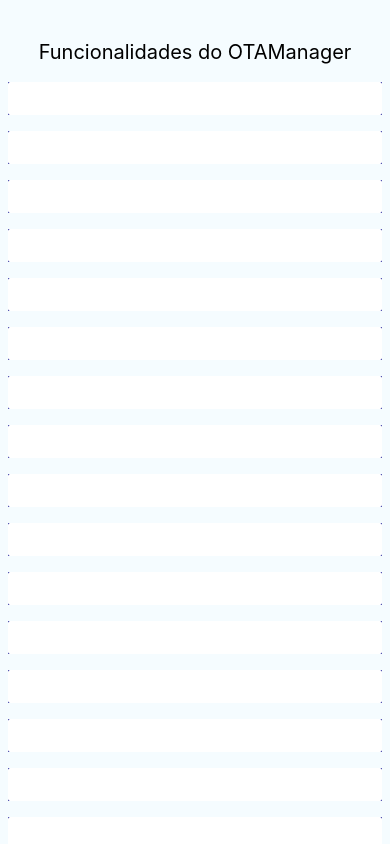
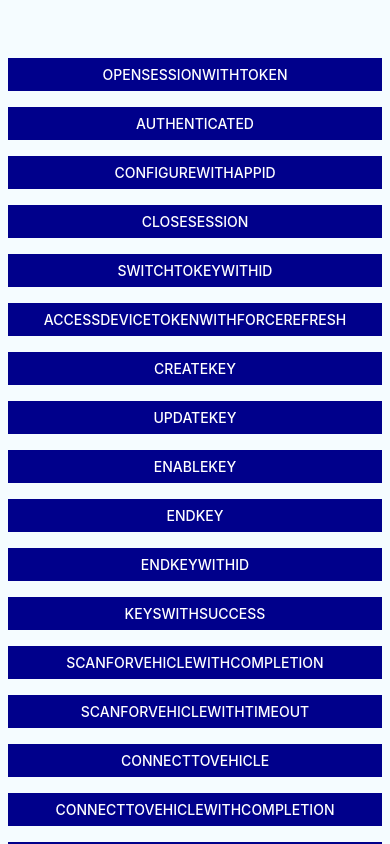
Before and after one commit to Rendellhb/bridges_react_native, a React Native app: screen / in a window 390 px wide. Built offline with nearby package versions, Linux system fonts and the light colour scheme.

Commit message:
Finalizando as bridges no Android

```diff
--- a/App.js
+++ b/App.js
@@ -20,7 +20,7 @@
 export default class App extends Component {
   constructor(props) {
     super(props);
-    // this.state = { something: '' };
+    this.state = { something: '' };
 
     this.lastVehicleSynthesisObj = {
       lastCaptureDate: '01-01-2001',
@@ -124,16 +124,16 @@
     The easiest way to start creating a bridge, send a string get it back and print
     I left this one just for an example so you guys can use as a guide
   */
-  // async printAwesometext() {
-  //   try {
-  //     const something1 = await NativeModules.OTABridge.printSomething('something');
-  //     this.setState(() => ({
-  //       something: something1
-  //     }));
-  //   } catch (e) {
-  //     console.log(`Erro do OTA ${e}`);
-  //   }
-  // }
+  async printAwesometext() {
+    try {
+      const something1 = await NativeModules.OTABridge.printSomething('Funcionalidades do OTAManager');
+      this.setState(() => ({
+        something: something1
+      }));
+    } catch (e) {
+      console.log(`Erro do OTA ${e}`);
+    }
+  }
 
   async openSessionWithToken() {
     try {
@@ -524,301 +524,301 @@
   }
 
   render() {
-    // this.printAwesometext();
+    this.printAwesometext();
     return (
       <ScrollView>
         <View style={styles.container}>
-          <Text style={styles.title}>Funcionalidades do OTAManager</Text>
+          <Text style={styles.title}>{this.state.something}</Text>
           <View style={styles.buttonbg}>
             <Button
-              color="white"
+              color="lightBlue"
               title="openSessionWithToken"
               onPress={this.openSessionWithToken}
             />
           </View>
           <View style={styles.buttonbg}>
             <Button
-              color="white"
+              color="lightBlue"
               title="authenticated"
               onPress={this.authenticated}
             />
           </View>
           <View style={styles.buttonbg}>
             <Button
-              color="white"
+              color="lightBlue"
               title="configureWithAppId"
               onPress={this.configureWithAppId}
             />
           </View>
           <View style={styles.buttonbg}>
             <Button
-              color="white"
+              color="lightBlue"
               title="closeSession"
               onPress={this.closeSession}
             />
           </View>
           <View style={styles.buttonbg}>
             <Button
-              color="white"
+              color="lightBlue"
               title="switchToKeyWithID"
               onPress={this.switchToKeyWithID}
             />
           </View>
           <View style={styles.buttonbg}>
             <Button
-              color="white"
+              color="lightBlue"
               title="accessDeviceTokenWithForceRefresh"
               onPress={this.accessDeviceTokenWithForceRefresh}
             />
           </View>
           <View style={styles.buttonbg}>
             <Button
-              color="white"
+              color="lightBlue"
               title="createKey"
               onPress={this.createKey}
             />
           </View>
           <View style={styles.buttonbg}>
             <Button
-              color="white"
+              color="lightBlue"
               title="updateKey"
               onPress={this.updateKey}
             />
           </View>
           <View style={styles.buttonbg}>
             <Button
-              color="white"
+              color="lightBlue"
               title="enableKey"
               onPress={this.enableKey}
             />
           </View>
           <View style={styles.buttonbg}>
             <Button
-              color="white"
+              color="lightBlue"
               title="endKey"
               onPress={this.endKey}
             />
           </View>
           <View style={styles.buttonbg}>
             <Button
-              color="white"
+              color="lightBlue"
               title="endKeyWithId"
               onPress={this.endKeyWithId}
             />
           </View>
           <View style={styles.buttonbg}>
             <Button
-              color="white"
+              color="lightBlue"
               title="keysWithSuccess"
               onPress={this.keysWithSuccess}
             />
           </View>
           <View style={styles.buttonbg}>
             <Button
-              color="white"
+              color="lightBlue"
               title="scanForVehicleWithCompletion"
               onPress={this.scanForVehicleWithCompletion}
             />
           </View>
           <View style={styles.buttonbg}>
             <Button
-              color="white"
+              color="lightBlue"
               title="scanForVehicleWithTimeout"
               onPress={this.scanForVehicleWithTimeout}
             />
           </View>
           <View style={styles.buttonbg}>
             <Button
-              color="white"
+              color="lightBlue"
               title="connectToVehicle"
               onPress={this.connectToVehicle}
             />
           </View>
           <View style={styles.buttonbg}>
             <Button
-              color="white"
+              color="lightBlue"
               title="connectToVehicleWithCompletion"
               onPress={this.connectToVehicleWithCompletion}
             />
           </View>
           <View style={styles.buttonbg}>
             <Button
-              color="white"
+              color="lightBlue"
               title="connectToVehicleWithTimeout"
               onPress={this.connectToVehicleWithTimeout}
             />
           </View>
           <View style={styles.buttonbg}>
             <Button
-              color="white"
+              color="lightBlue"
               title="connectedToVehicle"
               onPress={this.connectedToVehicle}
             />
           </View>
           <View style={styles.buttonbg}>
             <Button
-              color="white"
+              color="lightBlue"
               title="currentConnectionStatus"
               onPress={this.currentConnectionStatus}
             />
           </View>
           <View style={styles.buttonbg}>
             <Button
-              color="white"
+              color="lightBlue"
               title="currentConnectionStatus"
               onPress={this.currentConnectionStatus}
             />
           </View>
           <View style={styles.buttonbg}>
             <Button
-              color="white"
+              color="lightBlue"
               title="disconnectFromVehicle"
               onPress={this.disconnectFromVehicle}
             />
           </View>
           <View style={styles.buttonbg}>
             <Button
-              color="white"
+              color="lightBlue"
               title="unlockDoorsWithRequestVehicleData"
               onPress={this.unlockDoorsWithRequestVehicleData}
             />
           </View>
           <View style={styles.buttonbg}>
             <Button
-              color="white"
+              color="lightBlue"
               title="lockDoorsWithRequestVehicleData"
               onPress={this.lockDoorsWithRequestVehicleData}
             />
           </View>
           <View style={styles.buttonbg}>
             <Button
-              color="white"
+              color="lightBlue"
               title="vehicleDataWithSuccess"
               onPress={this.vehicleDataWithSuccess}
             />
           </View>
           <View style={styles.buttonbg}>
             <Button
-              color="white"
+              color="lightBlue"
               title="lastVehicleSynthesisWithSuccess"
               onPress={this.lastVehicleSynthesisWithSuccess}
             />
           </View>
           <View style={styles.buttonbg}>
             <Button
-              color="white"
+              color="lightBlue"
               title="lastVehicleSynthesis"
               onPress={this.lastVehicleSynthesis}
             />
           </View>
           <View style={styles.buttonbg}>
             <Button
-              color="white"
+              color="lightBlue"
               title="lastVehicleSynthesisForKeyWithId"
               onPress={this.lastVehicleSynthesisForKeyWithId}
             />
           </View>
           <View style={styles.buttonbg}>
             <Button
-              color="white"
+              color="lightBlue"
               title="enableEngineWithRequestVehicleData"
               onPress={this.enableEngineWithRequestVehicleData}
             />
           </View>
           <View style={styles.buttonbg}>
             <Button
-              color="white"
+              color="lightBlue"
               title="disableEngineWithRequestVehicleData"
               onPress={this.disableEngineWithRequestVehicleData}
             />
           </View>
           <View style={styles.buttonbg}>
             <Button
-              color="white"
+              color="lightBlue"
               title="unnamedAction1WithRequestVehicleData"
               onPress={this.unnamedAction1WithRequestVehicleData}
             />
           </View>
           <View style={styles.buttonbg}>
             <Button
-              color="white"
+              color="lightBlue"
               title="unnamedAction2WithRequestVehicleData"
               onPress={this.unnamedAction2WithRequestVehicleData}
             />
           </View>
           <View style={styles.buttonbg}>
             <Button
-              color="white"
+              color="lightBlue"
               title="unnamedAction3WithRequestVehicleData"
               onPress={this.unnamedAction3WithRequestVehicleData}
             />
           </View>
           <View style={styles.buttonbg}>
             <Button
-              color="white"
+              color="lightBlue"
               title="unnamedAction4WithRequestVehicleData"
               onPress={this.unnamedAction4WithRequestVehicleData}
             />
           </View>
           <View style={styles.buttonbg}>
             <Button
-              color="white"
+              color="lightBlue"
               title="unnamedAction5WithRequestVehicleData"
               onPress={this.unnamedAction5WithRequestVehicleData}
             />
           </View>
           <View style={styles.buttonbg}>
             <Button
-              color="white"
+              color="lightBlue"
               title="unnamedAction6WithRequestVehicleData"
               onPress={this.unnamedAction6WithRequestVehicleData}
             />
           </View>
           <View style={styles.buttonbg}>
             <Button
-              color="white"
+              color="lightBlue"
               title="generateTokens"
               onPress={this.generateTokens}
             />
           </View>
           <View style={styles.buttonbg}>
             <Button
-              color="white"
+              color="lightBlue"
               title="localKeys"
               onPress={this.localKeys}
             />
           </View>
           <View style={styles.buttonbg}>
             <Button
-              color="white"
+              color="lightBlue"
               title="localKey"
               onPress={this.localKey}
             />
           </View>
           <View style={styles.buttonbg}>
             <Button
-              color="white"
+              color="lightBlue"
               title="currentKey"
               onPress={this.currentKey}
             />
           </View>
           <View style={styles.buttonbg}>
             <Button
-              color="white"
+              color="lightBlue"
               title="syncVehicleDataWithSuccess"
               onPress={this.syncVehicleDataWithSuccess}
             />
           </View>
           <View style={styles.buttonbg}>
             <Button
-              color="white"
+              color="lightBlue"
               title="activateLogging"
               onPress={this.activateLogging}
             />
           </View>
           <View style={styles.buttonbg}>
             <Button
-              color="white"
+              color="lightBlue"
               title="localKeyWithCompletionBlock"
               onPress={this.localKeyWithCompletionBlock}
             />
```
Also changed, not shown: 10 other files (tests, documents, lock files or other folders).
